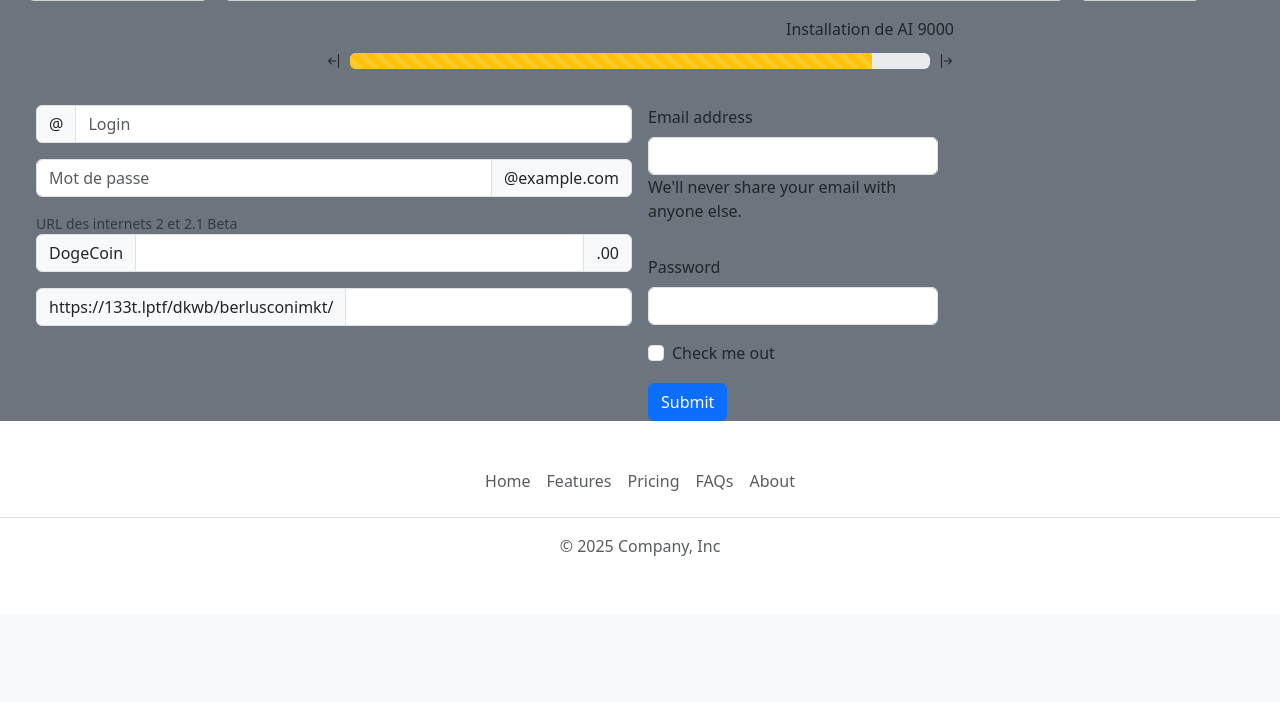
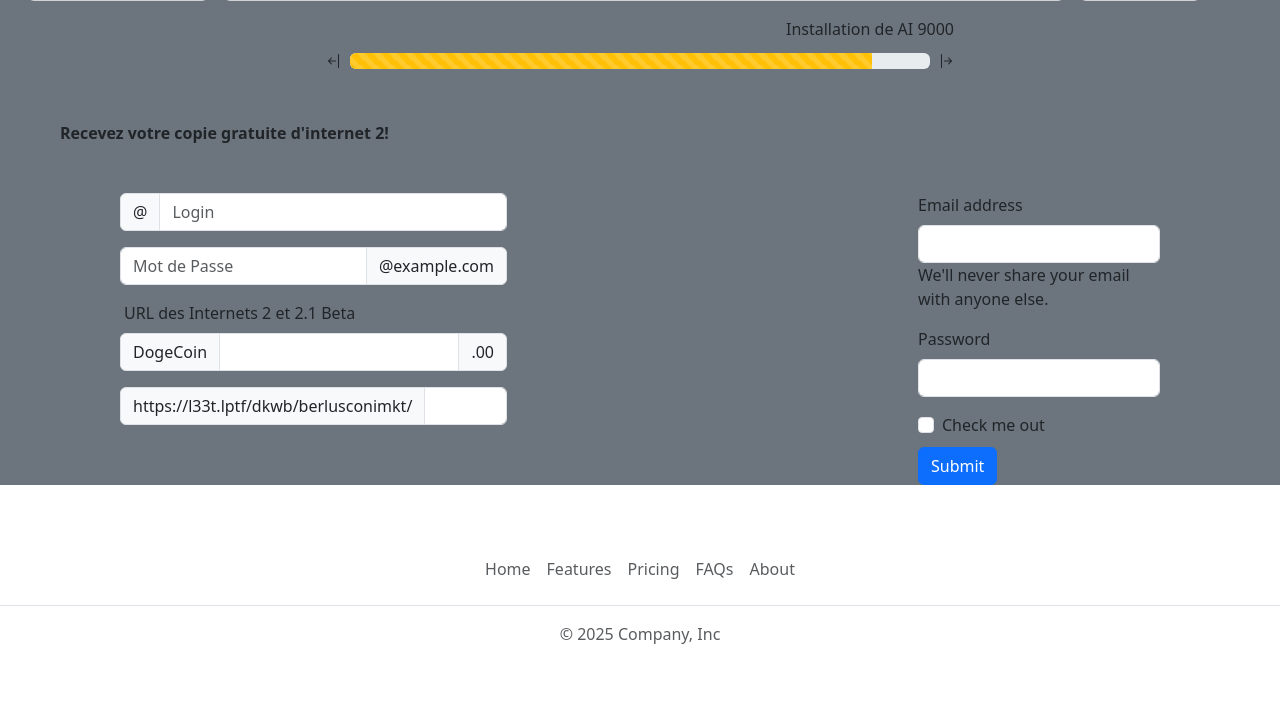
Before and after one commit to flaviemichel-laplateforme/runtrack3, a PHP site: page / in a window 1280 px wide. Shown: the part 705-1407 px from the top of the page. Before the commit the page ends 1261 px from the top, so only its background shows below. Run offline with PHP 8.4, Linux system fonts and the light colour scheme.

Commit message:
Ajout d'un formulaire avec des champs de connexion et d'inscription

```diff
--- a/jour06/job01/index.php
+++ b/jour06/job01/index.php
@@ -134,9 +134,67 @@
 
     </div>
     </div>
+    <p class="m-5"><strong>Recevez votre copie gratuite d'internet 2!</strong></p>
 
-    <section class="row g-3 m-3 ">
-      <div class="col-md-6 ">
+    <form action="" class="m-5">
+
+      <div class="row mx-5">
+        <div class="col">
+          <div class="input-group mb-3 w-50">
+            <span class="input-group-text" id="basic-addon1">@</span>
+            <input type="text" class="form-control" placeholder="Login" aria-label="Username" aria-describedby="basic-addon1">
+          </div>
+          <div class="input-group mb-3 w-50">
+            <input type="password" class="form-control" placeholder="Mot de Passe" aria-label="password" aria-describedby="basic-addon2">
+            <span class="input-group-text" id="basic-addon2">@example.com</span>
+          </div>
+          <label for="" class="form-label ms-1">URL des Internets 2 et 2.1 Beta</label>
+          <div class="input-group mb-3 w-50">
+            <span class="input-group-text">DogeCoin</span>
+            <input type="text" class="form-control" aria-label="Amount (to the nearest dollar)">
+            <span class="input-group-text">.00</span>
+          </div>
+          <div class="mb-3 w-50">
+            <div class="input-group">
+              <span class="input-group-text" id="basic-addon3">https://l33t.lptf/dkwb/berlusconimkt/</span>
+              <input type="text" class="form-control" id="basic-url" aria-describedby="basic-addon3 basic-addon4">
+            </div>
+            <div class="form-text" id="basic-addon4"></div>
+          </div>
+        </div>
+
+
+        <div class="col-3 ms-auto">
+          <div class="row g-2">
+            <div class="col-12">
+              <label for="inputEmail4" class="form-label fw-medium">Email address</label>
+              <input type="email" class="form-control" id="inputEmail4">
+              <p class="fs-6 fw-light mb-2">We'll never share your email with anyone else.</p>
+            </div>
+            <div class="col-12">
+              <label for="inputPassword4" class="form-label fw-medium">Password</label>
+              <input type="password" class="form-control" id="inputPassword4">
+            </div>
+            <div class="col-12">
+
+            </div>
+            <div class="col-12">
+              <div class="form-check">
+                <input class="form-check-input" type="checkbox" id="inlineFormCheck">
+                <label class="form-check-label" for="inlineFormCheck">
+                  Check me out
+                </label>
+              </div>
+            </div>
+            <div class="col-12">
+              <button type="submit" class="btn btn-primary">Submit</button>
+            </div>
+          </div>
+        </div>
+
+    </form>
+    <!-- <section class="row g-3 m-3 ">
+      <div class="col-md-6">
         <div class="input-group mb-3 ">
           <span class="input-group-text" id="basic-addon1">@</span>
           <input type="text" class="form-control" placeholder="Login" aria-label="Username" aria-describedby="basic-addon1">
@@ -189,7 +247,7 @@
           </div>
         </form>
       </div>
-    </section>
+    </section> -->
 
 
 
```
